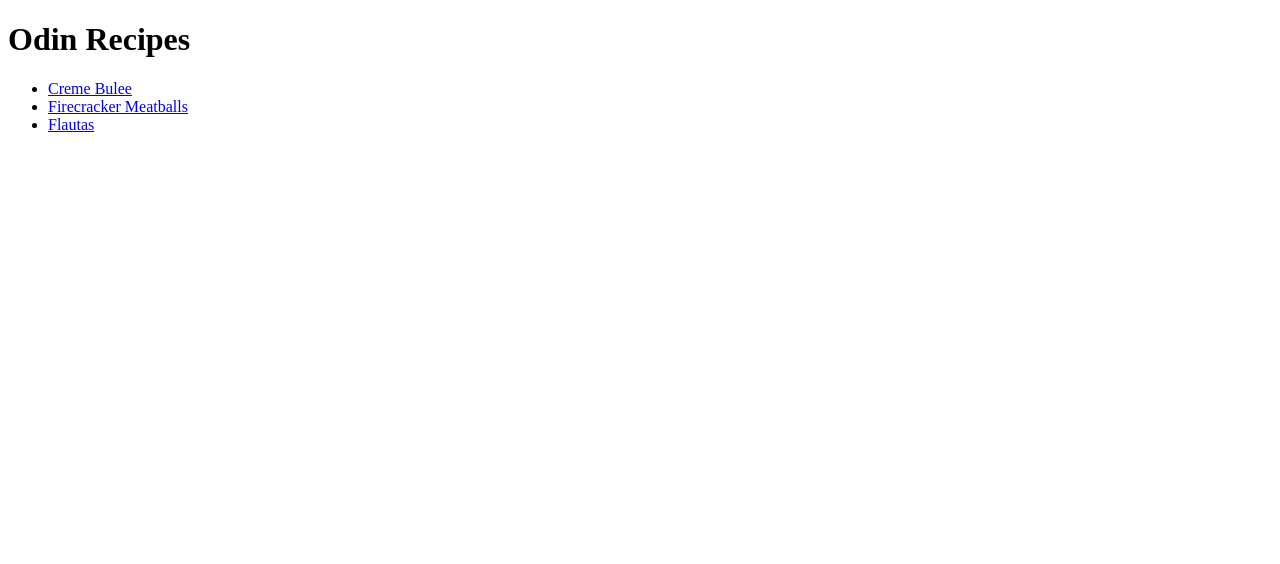
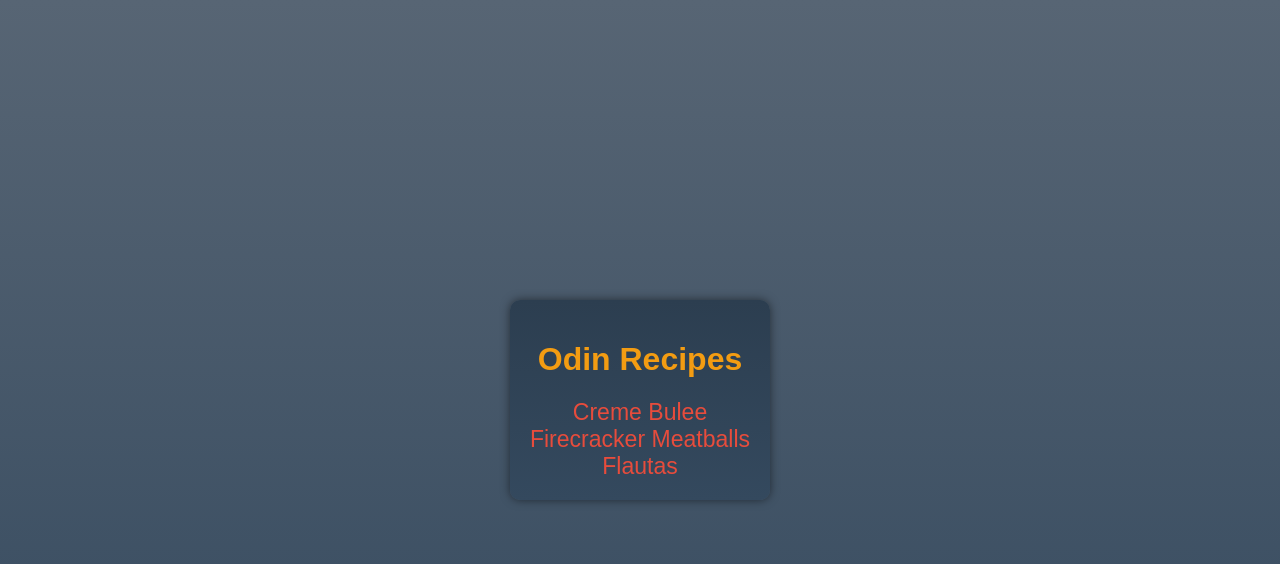
Before and after one commit to absolutelyMOIST/odin-recipes, a plain HTML site: page index.html in a window 1280 px wide. Drawn offline with Linux system fonts and the light colour scheme.

Commit message:
Added CSS to the pages
I went through and added CSS styling to all 4 of the HTMLs
I also added class and id attributes

```diff
--- a/index.html
+++ b/index.html
@@ -3,13 +3,19 @@
   <head>
     <meta charset="UTF-8" />
     <meta name="viewport" content="width=device-width, initial-scale=1.0" />
-    <title>Recipes Project</title>
+    <title>Odin Recipes</title>
+    <link rel="stylesheet" href="styles.css" />
   </head>
   <body>
-    <h1>Odin Recipes</h1>
-    <ul>
+    <div class="main-div" id="recipe-container">
+      <h1 class="header">Odin Recipes</h1>
+      <ul class="recipe-link" id="recipe-list">
         <li>
-        <a href="recipes/creme_bulee.html" target="_blank" rel="noreferrer"
+          <a
+            href="recipes/creme_bulee.html"
+            target="_blank"
+            rel="noreferrer"
+            id="recipe-link"
             >Creme Bulee</a
           >
         </li>
@@ -18,14 +24,20 @@
             href="recipes/firecracker_meatballs.html"
             target="_blank"
             rel="noreferrer"
+            id="recipe-link"
             >Firecracker Meatballs</a
           >
         </li>
         <li>
-        <a href="recipes/flautas.html" target="_blank" rel="noreferrer"
+          <a
+            href="recipes/flautas.html"
+            target="_blank"
+            rel="noreferrer"
+            id="recipe-link"
             >Flautas</a
           >
         </li>
       </ul>
+    </div>
   </body>
 </html>
--- /dev/null
+++ b/recipes/recipes.css
@@ -0,0 +1,55 @@
+body {
+    font-family: 'Montserrat', sans-serif;
+    background: linear-gradient(to bottom, #2c2f33, #7289da);
+    color: #ffffff;
+    text-align: center;
+    margin: 0;
+    padding: 0;
+    display: flex;
+    flex-direction: column;
+    align-items: center;
+    padding: 20px;
+  }
+
+  .header {
+    max-width: 800px;
+    margin: 0 auto;
+  }
+
+  .recipe-title {
+    color: #99aab5;
+  }
+
+  img {
+    width: 100%;
+    max-width: 400px;
+    height: auto;
+    border-radius: 10px;
+    margin-top: 10px;
+  }
+
+  .description,
+  .ingredients,
+  .steps {
+    max-width: 800px;
+    margin: 20px auto;
+    background: #5d4e6d; /* Muted purple background */
+    border-radius: 10px;
+    padding: 20px;
+    box-shadow: 0 0 10px rgba(0, 0, 0, 0.5);
+  }
+
+  .recipe-header {
+    color: #99aab5;
+  }
+
+  ul,
+  ol {
+    list-style: none;
+    padding: 0;
+  }
+
+  .ingredients li,
+  .steps li {
+    margin: 10px 0;
+  }
--- /dev/null
+++ b/styles.css
@@ -0,0 +1,63 @@
+body {
+    font-family: 'Montserrat', sans-serif;
+    background: linear-gradient(to bottom, #576574, #34495e);
+    color: #ecf0f1;
+    text-align: center;
+    margin: 0;
+    padding: 0;
+    display: flex;
+    flex-direction: column;
+    justify-content: center;
+    align-items: center;
+    height: 100vh;
+  }
+
+  #recipe-container {
+    border-radius: 10px;
+  padding: 20px;
+  background: linear-gradient(to bottom, #2c3e50, #34495e);
+  box-shadow: 0 0 10px rgba(0, 0, 0, 0.5);
+  }
+
+.header {
+  color: #f39c12;
+}
+
+#recipe-list {
+  list-style: none;
+  padding: 0;
+  margin: 0;
+  display: flex;
+  flex-direction: column;
+  align-items: center;
+}
+
+.recipe-item {
+  margin: 10px;
+}
+
+.recipe-link {
+  text-decoration-line: none;
+  color: #e74c3c;
+  font-size: 1.2em;
+  transition: color 0.3s ease-in-out;
+}
+
+a {
+    text-decoration-line: none;
+    color: #e74c3c;
+    font-size: 1.2em;
+    transition: color 0.3s ease-in-out;
+  }
+
+  a:hover {
+    color: #27ae60;
+  }
+
+  a:visited {
+    color: #3498db;
+  }
+
+  a:visited:hover {
+    color: #f39c12;
+  }
```
Also changed, not shown: recipes/creme_bulee.html (+24 -17 lines), recipes/firecracker_meatballs.html (+32 -26 lines), recipes/flautas.html (+24 -17 lines). Lines whose indentation alone changed are shown as unchanged.
